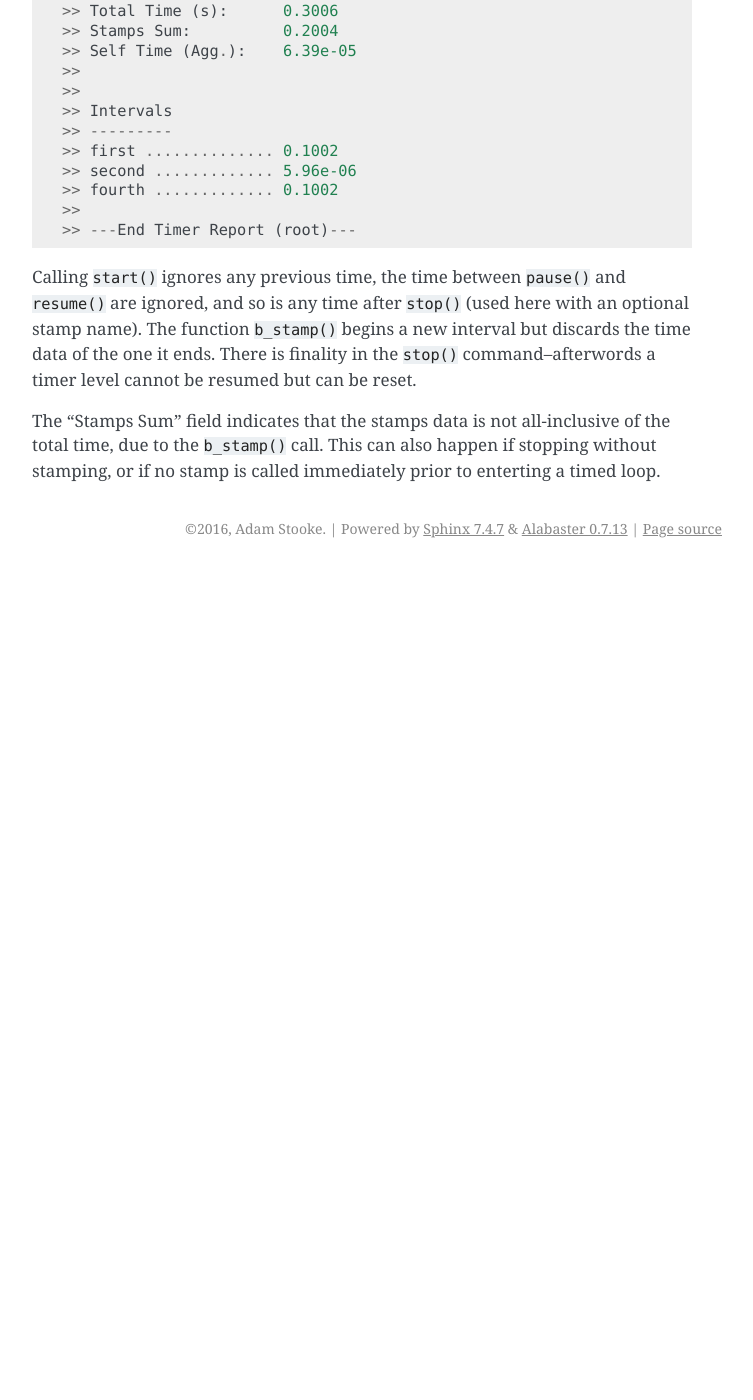
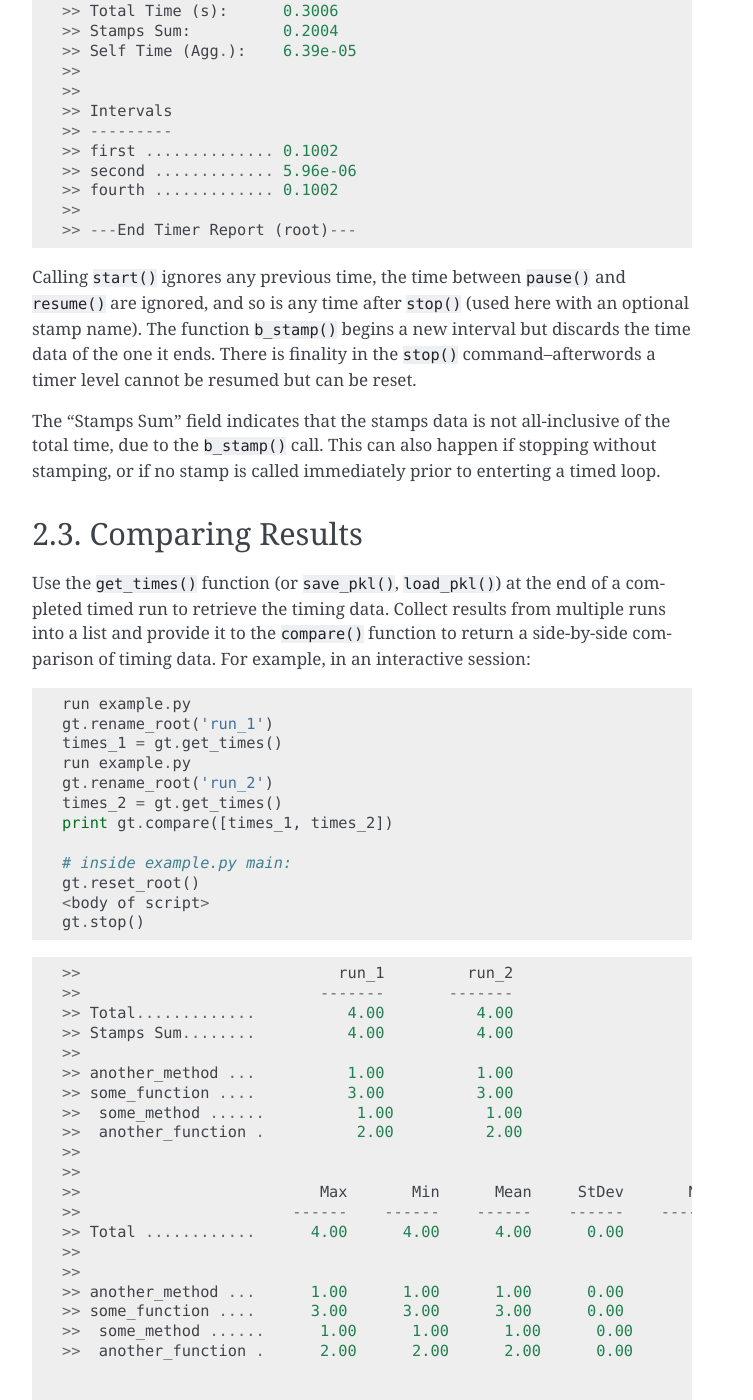
Before and after one commit to astooke/gtimer, a Sphinx documentation site: the page built from docs/source/pages/basic_examples.rst, in a window 1280 px wide and 1400 px high, scrolled down 2170 px. Shown: the whole window, without its empty margins (388-1141 px from the left). Built offline with Sphinx 7.4.7, drawn with Linux system fonts in a browser that asks for light colours; before the commit the page ends 2738 px from its top, so only the background shows below that; some of the changed text lies outside the part shown.

```diff
--- /dev/null
+++ b/docs/source/examples/compare.txt
@@ -0,0 +1,20 @@
+>>                            run_1         run_2
+>>                          -------       -------
+>> Total.............          4.00          4.00
+>> Stamps Sum........          4.00          4.00
+>>
+>> another_method ...          1.00          1.00
+>> some_function ....          3.00          3.00
+>>  some_method ......          1.00          1.00
+>>  another_function .          2.00          2.00
+>>
+>>
+>>                          Max       Min      Mean     StDev       Num
+>>                       ------    ------    ------    ------    ------
+>> Total ............      4.00      4.00      4.00      0.00         2
+>>
+>>
+>> another_method ...      1.00      1.00      1.00      0.00         2
+>> some_function ....      3.00      3.00      3.00      0.00         2
+>>  some_method ......      1.00      1.00      1.00      0.00         2
+>>  another_function .      2.00      2.00      2.00      0.00         2
--- a/docs/source/examples/index.py
+++ b/docs/source/examples/index.py
@@ -1,5 +1,6 @@
 import gtimer as gt
 import time
+
 
 @gt.wrap
 def some_function():
@@ -8,8 +9,10 @@ def some_function():
     time.sleep(2)
     gt.stamp('another_function')
 
+gt.reset_root()
 some_function()
 gt.stamp('some_function')
 time.sleep(1)
 gt.stamp('another_method')
+gt.stop()
 print gt.report()
--- a/docs/source/pages/basic_examples.rst
+++ b/docs/source/pages/basic_examples.rst
@@ -29,3 +29,27 @@ Example 2 - Timer Control
 Calling ``start()`` ignores any previous time, the time between ``pause()`` and ``resume()`` are ignored, and so is any time after ``stop()`` (used here with an optional stamp name).  The function ``b_stamp()`` begins a new interval but discards the time data of the one it ends.  There is finality in the ``stop()`` command--afterwords a timer level cannot be resumed but can be reset.
 
 The "Stamps Sum" field indicates that the stamps data is not all-inclusive of the total time, due to the ``b_stamp()`` call.  This can also happen if stopping without stamping, or if no stamp is called immediately prior to enterting a timed loop.
+
+
+Comparing Results
+-----------------
+
+Use the ``get_times()`` function (or ``save_pkl()``, ``load_pkl()``) at the end of a completed timed run to retrieve the timing data.  Collect results from multiple runs into a list and provide it to the ``compare()`` function to return a side-by-side comparison of timing data.  For example, in an interactive session:
+
+.. code-block:: python
+
+    run example.py
+    gt.rename_root('run_1')
+    times_1 = gt.get_times()
+    run example.py
+    gt.rename_root('run_2')
+    times_2 = gt.get_times()
+    print gt.compare([times_1, times_2])
+
+    # inside example.py main:
+    gt.reset_root()
+    <body of script>
+    gt.stop()
+
+
+.. literalinclude:: /examples/compare.txt
--- /dev/null
+++ b/docs/source/pages/disabled.rst
@@ -0,0 +1,5 @@
+
+Disabled Mode
+=============
+
+Gtimer can be fully disabled by setting the environment variable 'GTIMER_DISABLE' to any value other than '0', before the first gtimer import.  All functions will keep the same signature, but most will simply pass.  Timed loops will still function, as bare loops.  The status is recorded in the ``gtimer.DISABLED`` variable.  To reenable, change the environment variable and reload gtimer.
--- /dev/null
+++ b/docs/source/pages/functions.rst
@@ -0,0 +1,5 @@
+
+Function Reference
+==================
+
+Function docstrings to be listed here.
--- a/docs/source/pages/loops.rst
+++ b/docs/source/pages/loops.rst
@@ -35,8 +35,8 @@ Loop Example 3 - Timed While
 The ``timed_loop()`` command returns a timed loop object which can be iterated using either the built-in ``next(loop)`` or ``loop.next()``.  Place this as the first line inside the loop.  At the first line past the loop, call ``loop.exit()`` to finish loop recording.  The optional name provided to the loop is used in two places: as a stamp name in the surrounding timer and as the timer name for a subdivision that exists only within the loop.  (In this case, with only one stamp inside the loop, that data is redundant.)
 
 
-Loop Details
-------------
+Timed Loop Details
+------------------
 
 ``timed_loop()`` and ``timed_for()`` both return objects that can be used as context managers::
 
```
Also changed, not shown: other parts of docs/source/pages/basic_examples.rst (+4 -4 lines), other parts of docs/source/pages/loops.rst (+3 -3 lines), docs/source/index.rst (+4 -4 lines), docs/source/pages/conclusion.rst (deleted, +0 -15 lines), docs/source/pages/parallel.rst (+5 -7 lines), docs/source/pages/reporting.rst (deleted, +0 -17 lines), docs/source/examples/example_3.py (added).
